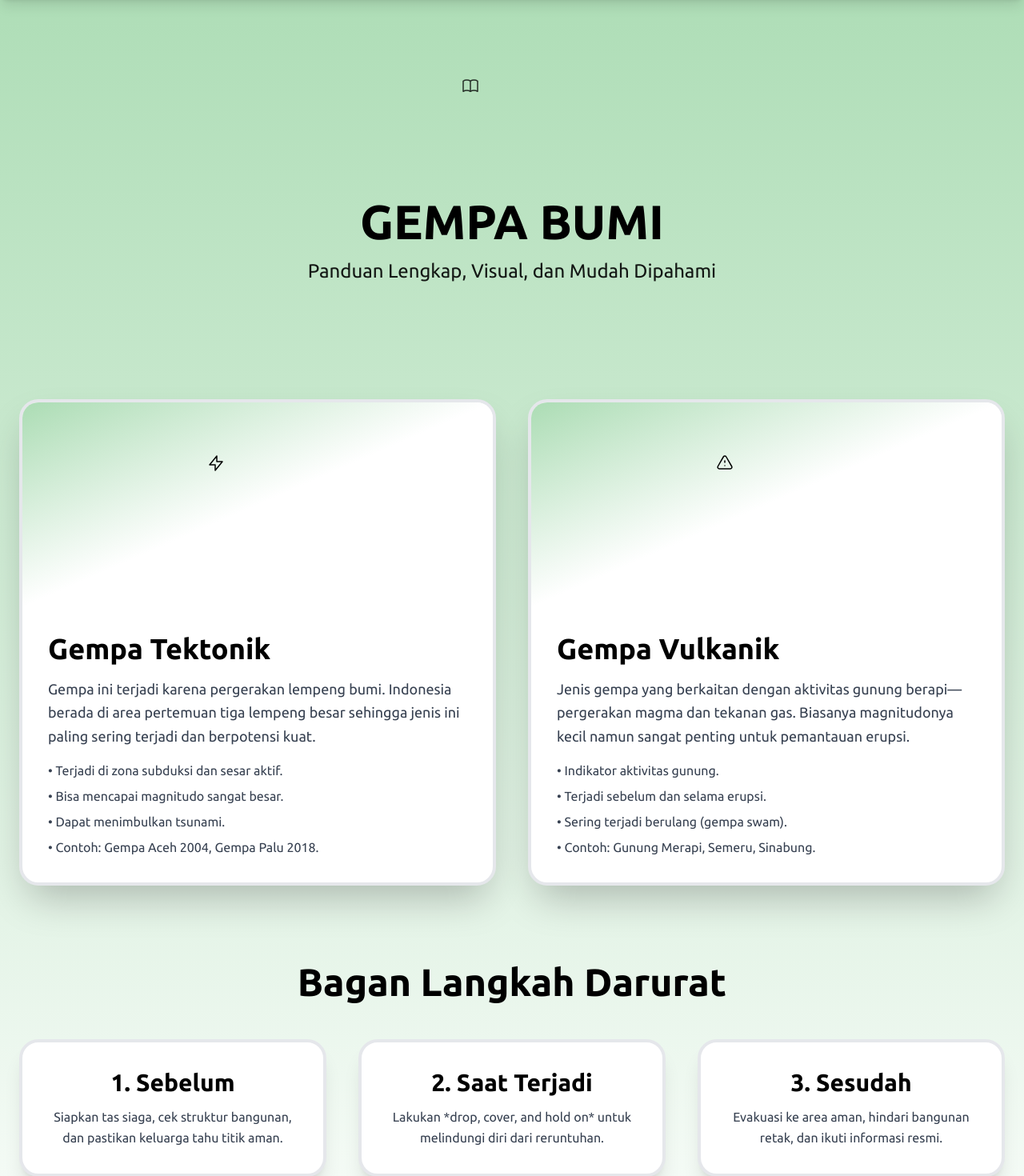
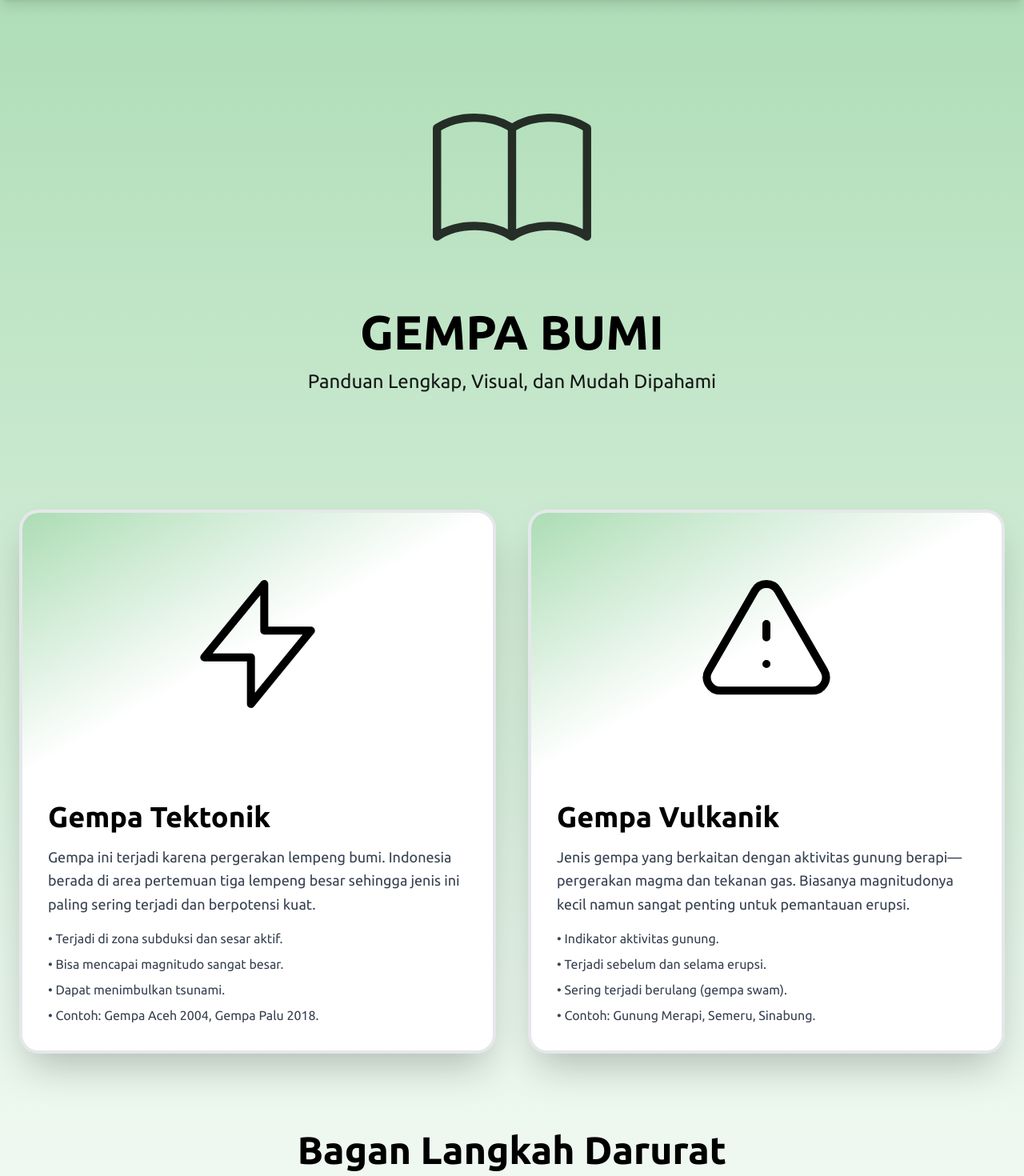
Before and after one commit to IvandryPage/nadi-bumi, a PHP site: page /edukasi.php in a window 1280 px wide. Shown: the part 65-1535 px from the top of the page at 80% size. Run offline with PHP 8.4, Linux system fonts and the light colour scheme; some libraries are stand-ins or nearby versions.

Commit message:
Update logo edukasi.php

```diff
--- a/edukasi.php
+++ b/edukasi.php
@@ -32,10 +32,13 @@
   <!-- HERO -->
   <section class="py-20 slide-up">
     <div class="max-w-7xl mx-auto px-6 text-center">
-      <svg class="w-32 h-32 text-light mx-auto mb-6 opacity-80" fill="none" stroke="currentColor">
-        <path stroke-linecap="round" stroke-linejoin="round" stroke-width="1.5"
-          d="M12 6.253v13m0-13C10.832 5.477 9.246 5 7.5 5S4.168 5.477 3 6.253v13C4.168 18.477 5.754 18 7.5 18s3.332.477 4.5 1.253m0-13C13.168 5.477 14.754 5 16.5 5c1.747 0 3.332.477 4.5 1.253v13C19.832 18.477 18.247 18 16.5 18c-1.746 0-3.332.477-4.5 1.253" />
-      </svg>
+      <!-- LOGO BUKU: Dikurangi jadi 250px (setengah dari 500px) -->
+      <div class="flex justify-center items-center mb-10">
+        <svg style="width: 250px; height: 250px; max-width: 100%;" class="text-light opacity-80" fill="none" stroke="currentColor" viewBox="0 0 24 24">
+          <path stroke-linecap="round" stroke-linejoin="round" stroke-width="1.0"
+            d="M12 6.253v13m0-13C10.832 5.477 9.246 5 7.5 5S4.168 5.477 3 6.253v13C4.168 18.477 5.754 18 7.5 18s3.332.477 4.5 1.253m0-13C13.168 5.477 14.754 5 16.5 5c1.747 0 3.332.477 4.5 1.253v13C19.832 18.477 18.247 18 16.5 18c-1.746 0-3.332.477-4.5 1.253" />
+        </svg>
+      </div>
       <h1 class="text-6xl font-bold text-light mb-4">GEMPA BUMI</h1>
       <p class="text-2xl text-light opacity-90">Panduan Lengkap, Visual, dan Mudah Dipahami</p>
     </div>
@@ -50,9 +53,11 @@
 
       <!-- Tektonik -->
       <div class="bg-white rounded-3xl overflow-hidden shadow-2xl border-4 border-secondary hover:-translate-y-2 transition-all duration-300 slide-up">
-        <div class="bg-gradient-to-br from-secondary to-primary h-64 flex items-center justify-center">
-          <svg class="w-32 h-32 text-light" fill="none" stroke="currentColor">
-            <path stroke-linecap="round" stroke-linejoin="round" stroke-width="1.5"
+        <!-- Container ikon -->
+        <div class="bg-gradient-to-br from-secondary to-primary py-16 flex items-center justify-center">
+          <!-- LOGO PETIR: Dikurangi jadi 200px (setengah dari 400px) -->
+          <svg style="width: 200px; height: 200px; max-width: 80%;" class="text-light" fill="none" stroke="currentColor" viewBox="0 0 24 24">
+            <path stroke-linecap="round" stroke-linejoin="round" stroke-width="1.2"
               d="M13 10V3L4 14h7v7l9-11h-7z" />
           </svg>
         </div>
@@ -72,9 +77,11 @@
 
       <!-- Vulkanik -->
       <div class="bg-white rounded-3xl overflow-hidden shadow-2xl border-4 border-accent hover:-translate-y-2 transition-all duration-300 slide-up">
-        <div class="bg-gradient-to-br from-accent to-secondary h-64 flex items-center justify-center">
-          <svg class="w-32 h-32 text-light" fill="none" stroke="currentColor">
-            <path stroke-linecap="round" stroke-linejoin="round" stroke-width="1.5"
+        <!-- Container ikon -->
+        <div class="bg-gradient-to-br from-accent to-secondary py-16 flex items-center justify-center">
+          <!-- LOGO GUNUNG: Dikurangi jadi 200px (setengah dari 400px) -->
+          <svg style="width: 200px; height: 200px; max-width: 80%;" class="text-light" fill="none" stroke="currentColor" viewBox="0 0 24 24">
+            <path stroke-linecap="round" stroke-linejoin="round" stroke-width="1.2"
               d="M12 9v2m0 4h.01m-6.938 4h13.856c1.54 0 2.502-1.667 1.732-3L13.732 4c-.77-1.333-2.694-1.333-3.464 0L3.34 16c-.77 1.333.192 3 1.732 3z" />
           </svg>
         </div>
```
